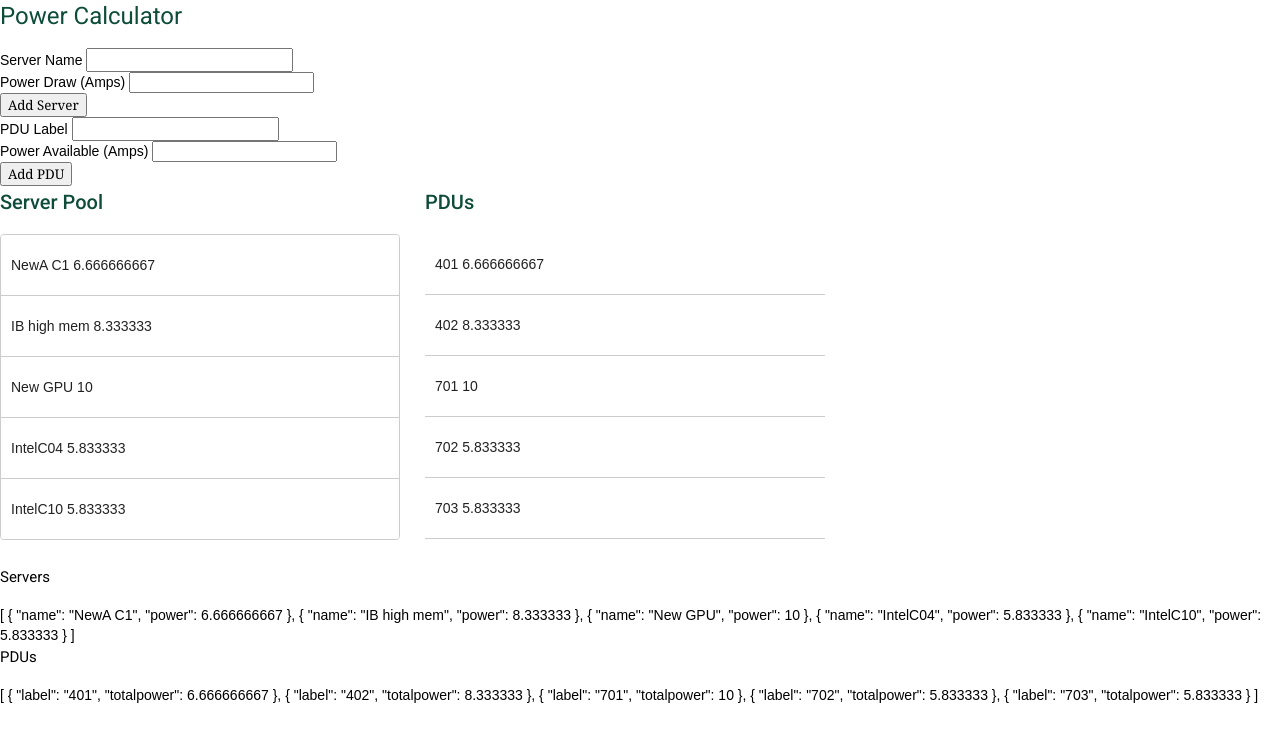
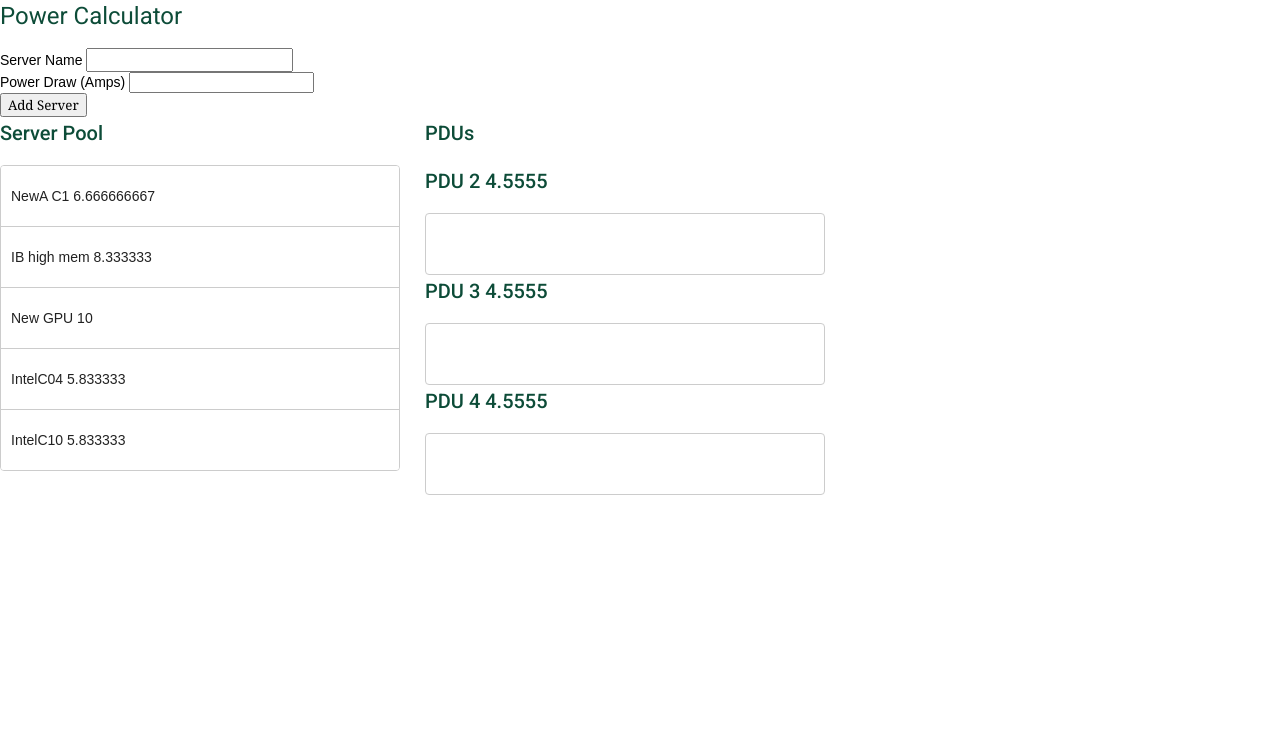
Before and after one commit to vuw-research-computing/rack-pdu-layout, an Angular app: page / in a window 1280 px wide. Shown: the top 742 px of the page. Built offline with nearby package versions, Linux system fonts and the light colour scheme.

Commit message:
placeholder manual PDUs for testing

```diff
--- a/src/app/app.component.html
+++ b/src/app/app.component.html
@@ -10,147 +10,57 @@
 </div> -->
 
 <app-server-form></app-server-form>
-<app-pdu-form></app-pdu-form>
+<!-- <app-pdu-form></app-pdu-form> -->
 
 <div cdkDropListGroup>
 
   <div class="example-container">
     <h2>Server Pool</h2>
-
-    <div
-      cdkDropList
+    <cdk-drop-list
       [cdkDropListData]="servers"
       class="example-list"
       (cdkDropListDropped)="drop($event)">
-      <div class="example-box" *ngFor="let server of servers" cdkDrag>{{server.name}} {{server.power}}</div>
-    </div>
-  </div>
+      <div class="example-box" *ngFor="let item of servers" cdkDrag>{{item.name}} {{item.power}}</div>
+    </cdk-drop-list>
+</div>
 
-<div class="example-container">
+  <div class="example-container">
     <h2>PDUs</h2>
-
-    <div class="container-box" *ngFor="let pdu of pdus">{{pdu.label}} {{pdu.totalpower}}</div>
-
-    <!-- <div
-      cdkDropList
-      [cdkDropListData]="pdus"
+      <h2>PDU 2 4.5555</h2>
+      <cdk-drop-list
+      [cdkDropListData]="placeholder1"
       class="example-list"
       (cdkDropListDropped)="drop($event)">
-      <div class="example-box" *ngFor="let pdu of pdus" cdkDrag>{{pdu.label}} {{pdu.totalpower}}</div>
-    </div> -->
-  </div>
+      <div class="example-box" *ngFor="let item of placeholder1" cdkDrag>{{item.name}} {{item.power}}</div>
+  </cdk-drop-list>
+
+    <h2>PDU 3 4.5555</h2>
+    <cdk-drop-list
+    [cdkDropListData]="placeholder2"
+    class="example-list"
+    (cdkDropListDropped)="drop($event)">
+    <div class="example-box" *ngFor="let item of placeholder2" cdkDrag>{{item.name}} {{item.power}}</div>
+    </cdk-drop-list>
+
+  <h2>PDU 4 4.5555</h2>
+  <cdk-drop-list
+  [cdkDropListData]="placeholder3"
+  class="example-list"
+  (cdkDropListDropped)="drop($event)">
+  <div class="example-box" *ngFor="let item of placeholder3" cdkDrag>{{item.name}} {{item.power}}</div>
+</cdk-drop-list>
 
 </div>
 
-<!-- <div cdkDropListGroup>
-
-<div class="list-container">
-
-  <h2>Servers</h2>
-  <div class="drag-area" cdkDropList [cdkDropListData]="servers" (cdkDropListDropped)="drop($event)">
-    <div class="drag-box" *ngFor="let server of servers" cdkDrag>
-      {{server.name}} {{server.type}} {{server.size}} {{server.power}}
-    </div>
-  </div>
 </div>
 
-<div class="list-container">
-
-  <h2>PDUs</h2>
-
-  <div class="drag-area" #pduList="cdkDropList" [cdkDropListData]="pdus" [cdkDropListConnectedTo]="[serverList]"
-    cdkDropList (cdkDropListDropped)="drop($event)">
-
-  <div *ngFor="let pdu of pdus">
-    {{pdu.location}} {{pdu.size}} {{pdu.totalpower}}
-
-    <div class="drag-area" cdkDropList [cdkDropListData]="placeholders" (cdkDropListDropped)="drop($event)">
-
-<div class="drag-box" *ngFor="let placeholder of placeholders" cdkDrag>
-<div class="drag-box" cdkDrag>
-        {{server.name}} {{server.type}} {{server.size}} {{server.power}}
-</div>
-</div>
-
-  </div>
-
-</div>
-</div>
-</div> -->
-
-
-
-<!-- <button (click)="addNewServer()">Add</button> -->
 <!--
-<form (ngSubmit)="onSubmit()" #serverForm="ngForm">
-
-  {{diagnostic}}
-
-<div class="form-group">
-  <label for="name">Name</label>
-  <input type="text" class="form-control" id="name"
-     required
-     [(ngModel)]="servermodel.name" name="name">
-</div>
-<div class="form-group">
-  <label for="type">Server Type</label>
-  <select class="form-control" id="type" required>
-    <option *ngFor="let t of type" [value]="type">{{t}}</option>
-  </select>
-</div>
-
-<div class="form-group">
-  <label for="power">Power Draw (Amps)</label>
-  <input type="text" class="form-control" id="power"
-     required
-     [(ngModel)]="servermodel.power" name="power">
-
-</div>
-
-<button type="button" class="btn btn-default" (click)="newServer(); serverForm.reset()">Add Server</button>
-
-
-</form> -->
-
-
-
-  <!-- <div class="example-container">
-    <h2>Done</h2>
-
-    <div
-      cdkDropList
-      [cdkDropListData]="done"
-      class="example-list"
-      (cdkDropListDropped)="drop($event)">
-      <div class="example-box" *ngFor="let item of done" cdkDrag>{{item}}</div>
-    </div>
-
-
-    <h2>Third</h2>
-
-    <div
-      cdkDropList
-      [cdkDropListData]="third"
-      class="example-list"
-      (cdkDropListDropped)="drop($event)">
-      <div class="example-box" *ngFor="let item of third" cdkDrag>{{item}}</div>
-    </div>
-  </div> -->
-
-
 <div>
   <h4>Servers</h4>
   {{servers | json}}
 </div>
 
-
 <div>
   <h4>PDUs</h4>
   {{pdus | json}}
-</div>
-
-<!--
-<div>
-  <h4>Placeholders</h4>
-  {{placeholders | json}}
 </div> -->
--- a/src/app/app.component.ts
+++ b/src/app/app.component.ts
@@ -19,6 +19,9 @@ export class AppComponent implements OnInit{
 
   servers;
   pdus;
+  placeholder1 = [];
+  placeholder2 = [];
+  placeholder3 = [];
 
   // ngOnInit(): void {
   //   this.servers = this.serverService.getServers();
@@ -42,14 +45,3 @@ export class AppComponent implements OnInit{
   }
 
 }
-
-  // drop(event: CdkDragDrop<string[]>) {
-  //   if (event.previousContainer === event.container) {
-  //     moveItemInArray(event.container.data, event.previousIndex, event.currentIndex);
-  //   } else {
-  //     transferArrayItem(event.previousContainer.data,
-  //                       event.container.data,
-  //                       event.previousIndex,
-  //                       event.currentIndex);
-  //   }
-  // }
```
